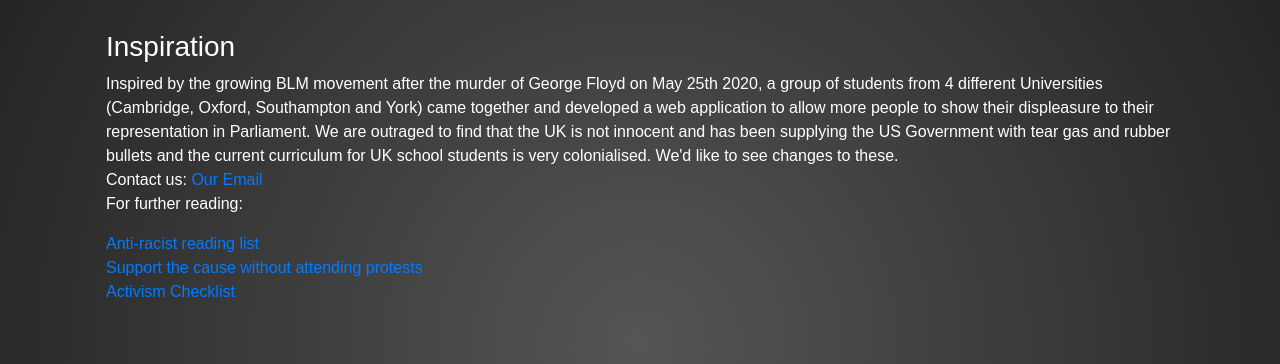
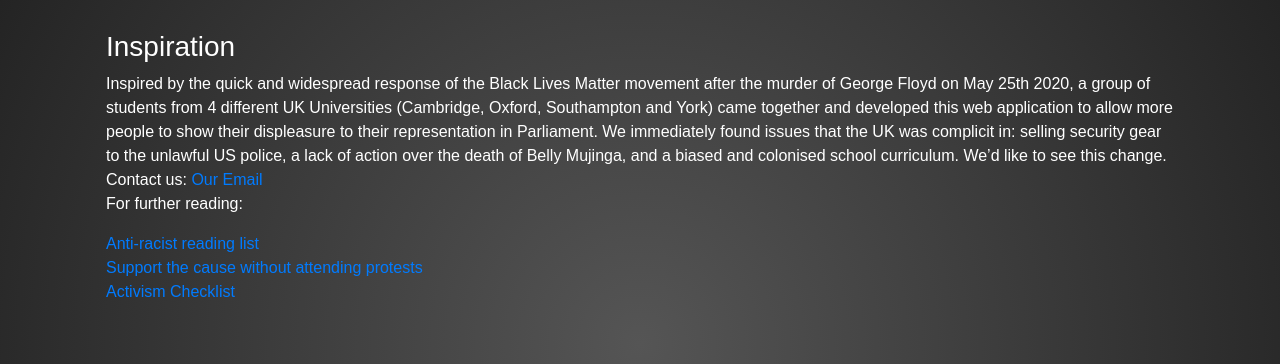
Before and after one commit to Write-For-Change/emaildrafter, a Flask app: page /aboutus in a window 1280 px wide. Shown: the part 56-420 px from the top of the page. Run offline with Flask 2, Linux system fonts and the light colour scheme; some libraries are stand-ins or nearby versions.

Commit message:
changes to aboutus

```diff
--- a/templates/aboutus.html
+++ b/templates/aboutus.html
@@ -2,7 +2,8 @@
 
 {% block content %}
 <h3 style="color: white"> Inspiration </h3>
-<p style="color: white">Inspired by the growing BLM movement after the murder of George Floyd on May 25th 2020, a group of students from 4 different Universities (Cambridge, Oxford, Southampton and York) came together and developed a web application to allow more people to show their displeasure to their representation in Parliament. We are outraged to find that the UK is not innocent and has been supplying the US Government with tear gas and rubber bullets and the current curriculum for UK school students is very colonialised. We'd like to see changes to these.
+<p style="color: white">Inspired by the quick and widespread response of the Black Lives Matter movement after the murder of George Floyd on May 25th 2020, a group of students from 4 different UK Universities (Cambridge, Oxford, Southampton and York) came together and developed this web application to allow more people to show their displeasure to their representation in Parliament.
+We immediately found issues that the UK was complicit in: selling security gear to the unlawful US police, a lack of action over the death of Belly Mujinga, and a biased and colonised school curriculum. We’d like to see this change.
 <br>
 Contact us: <a href="mailto:writeforchanges@gmail.com"> Our Email</a>
 <br>
```
Also changed, not shown: emailtemplates.py (+12 -4 lines).
